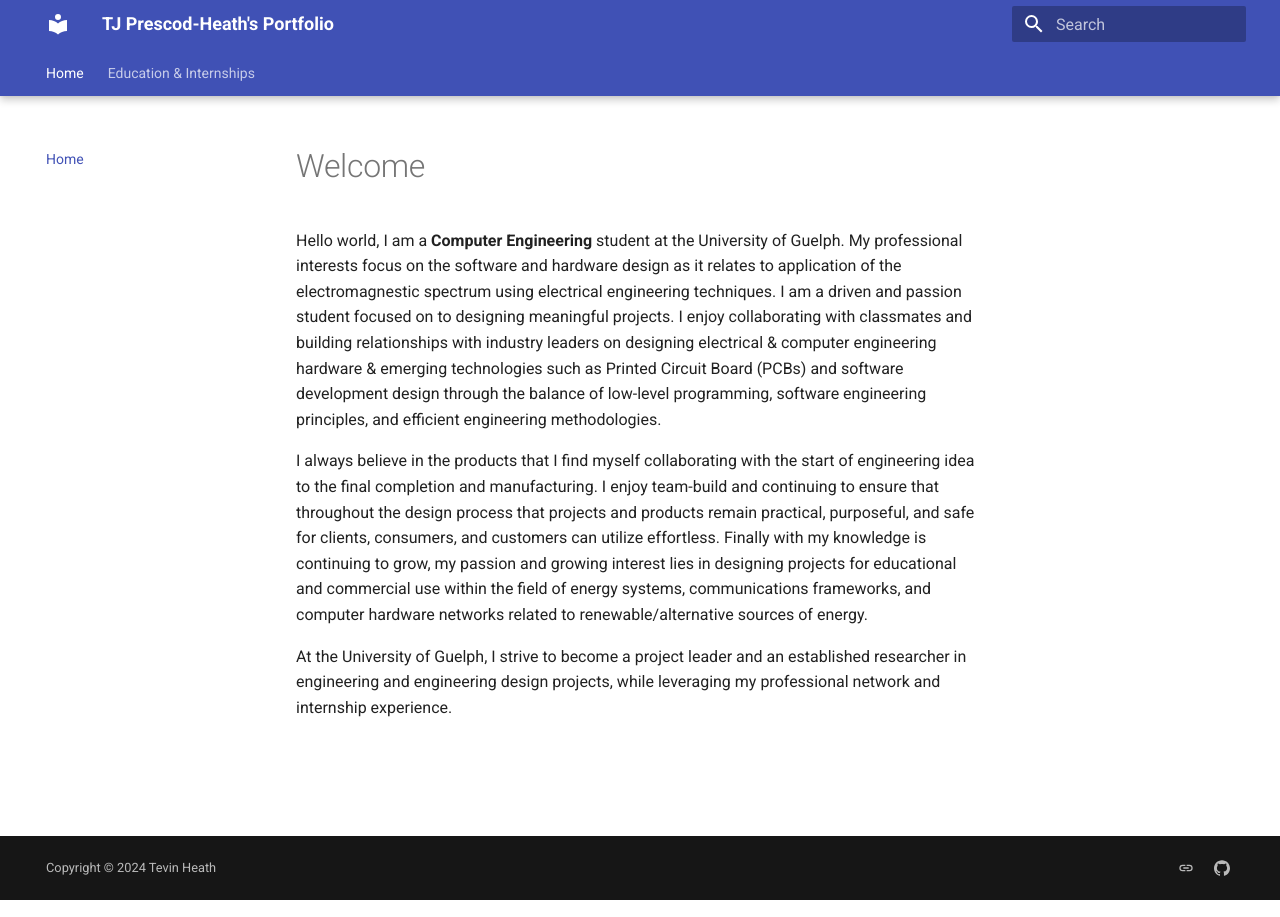
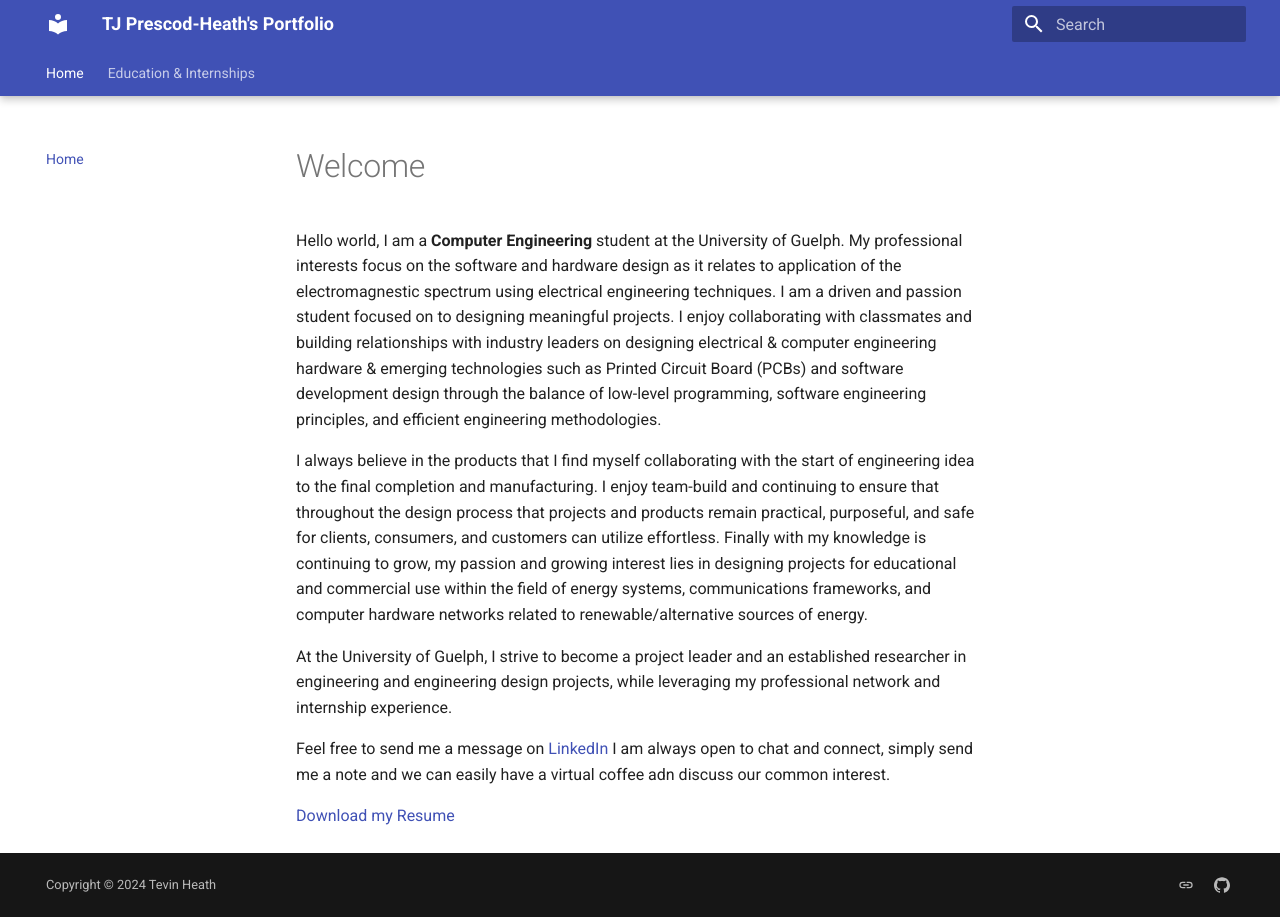
Before and after one commit to TevHeath/tevheath.github.io, an MkDocs documentation site: the page built from docs/index.md, in a window 1280 px wide. Built offline with MkDocs 1.6.1 and Material for MkDocs 9.7.7, drawn with Linux system fonts in a browser that asks for light colours; some of the changed lines change nothing that is shown.

Commit message:
Added the links and linkedin

```diff
--- a/docs/index.md
+++ b/docs/index.md
@@ -9,10 +9,10 @@
 
 At the University of Guelph, I strive to become a project leader and an established researcher in engineering and engineering design projects, while leveraging my professional network and internship experience.
 
-[//]: # (Feel free to send me a message on [LinkedIn]&#40;https://www.linkedin.com/in/t-j-prescod-heath-bb9697284/&#41;  I am always open to chat and connect, simply send me a note and we can easily have a virtual coffee adn discuss our common interest.)
+Feel free to send me a message on [LinkedIn](https://www.linkedin.com/in/t-j-prescod-heath-bb9697284/)  I am always open to chat and connect, simply send me a note and we can easily have a virtual coffee adn discuss our common interest.
 
-[//]: # ()
-[//]: # ([Download my Resume]&#40;assets/Tevin_Resume_Aero.pdf&#41;)
+
+[Download my Resume](assets/Tevin_Resume_Aero.pdf)
 
 
 
```
